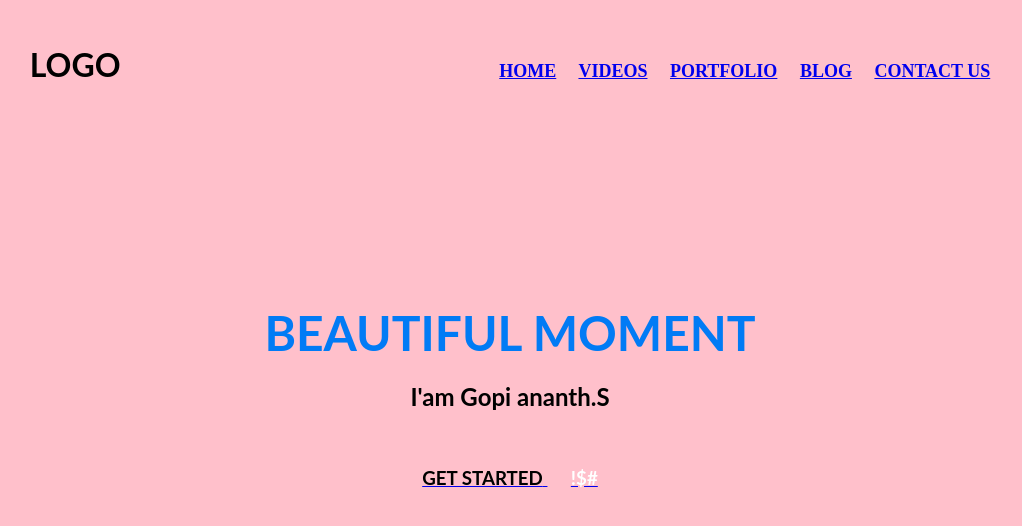
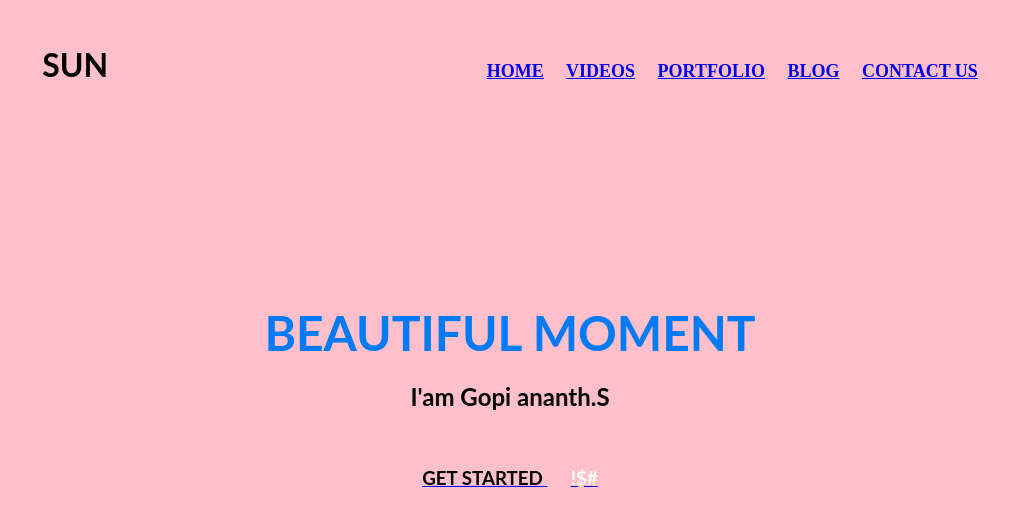
Before and after one commit to gopiananth14124S/gopiananth14124S.github.io, a plain HTML site: page index.html in a window 1280 px wide. Shown: the whole page, without its empty margins (130-1152 px from the left). Drawn offline with Linux system fonts and the light colour scheme.

Commit message:
Update index.html

```diff
--- a/index.html
+++ b/index.html
@@ -9,7 +9,7 @@
 <body style="background-color:#FFC0CB;">
 	<br />
 	<h3 align="center">
-		<font face="Lato" size="6">LOGO</font>
+		<font face="Lato" size="6">SUN</font>
 		&nbsp;&nbsp;&nbsp;&nbsp;&nbsp;&nbsp;&nbsp;&nbsp;&nbsp;&nbsp;&nbsp;&nbsp;&nbsp;&nbsp;&nbsp;&nbsp;&nbsp;&nbsp;&nbsp;
 		&nbsp;&nbsp;&nbsp;&nbsp;&nbsp;&nbsp;&nbsp;&nbsp;&nbsp;&nbsp;&nbsp;&nbsp;&nbsp;&nbsp;&nbsp;&nbsp;&nbsp;&nbsp;&nbsp;
 		&nbsp;&nbsp;&nbsp;&nbsp;&nbsp;&nbsp;&nbsp;&nbsp;&nbsp;&nbsp;&nbsp;&nbsp;&nbsp;&nbsp;&nbsp;&nbsp;&nbsp;&nbsp;&nbsp;
```
